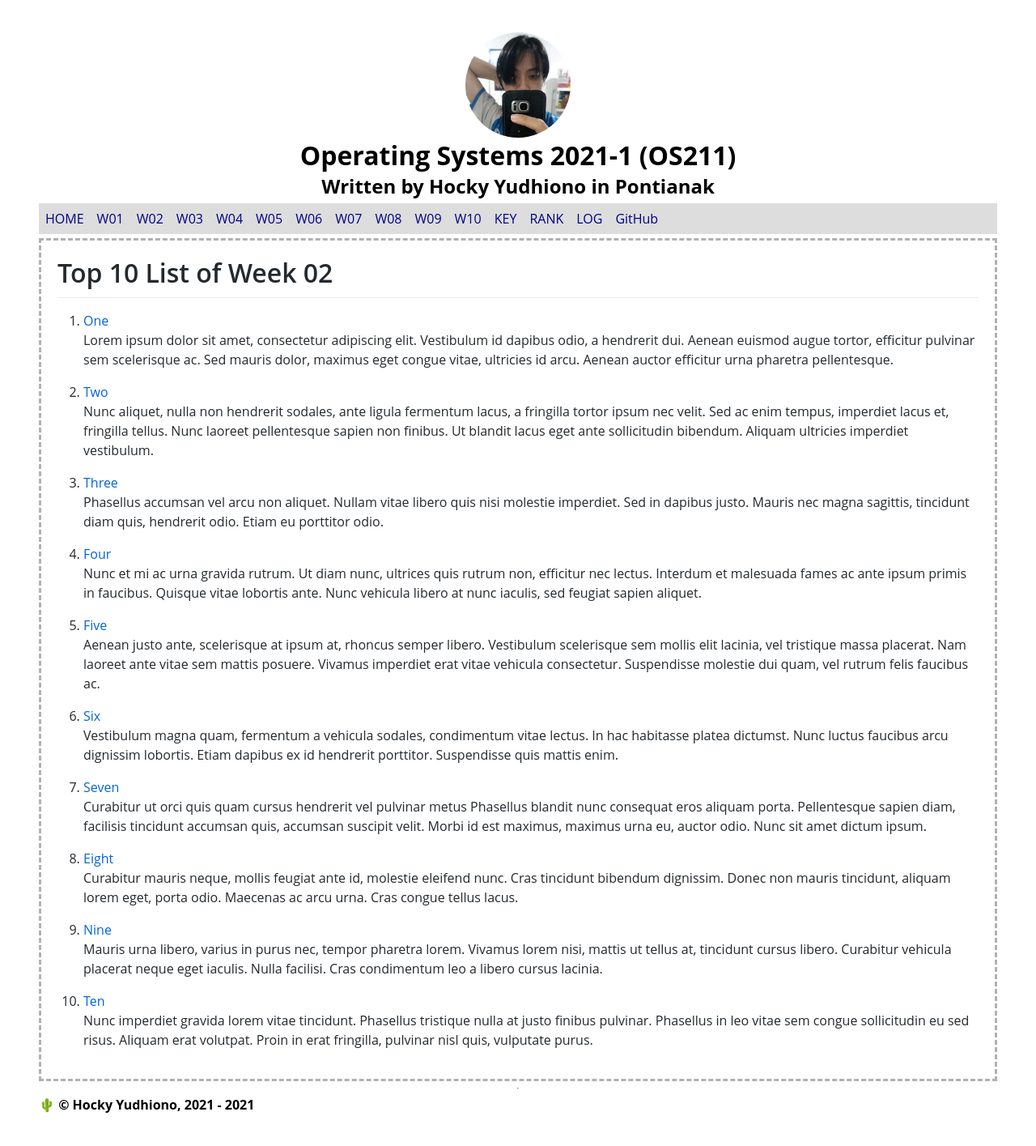
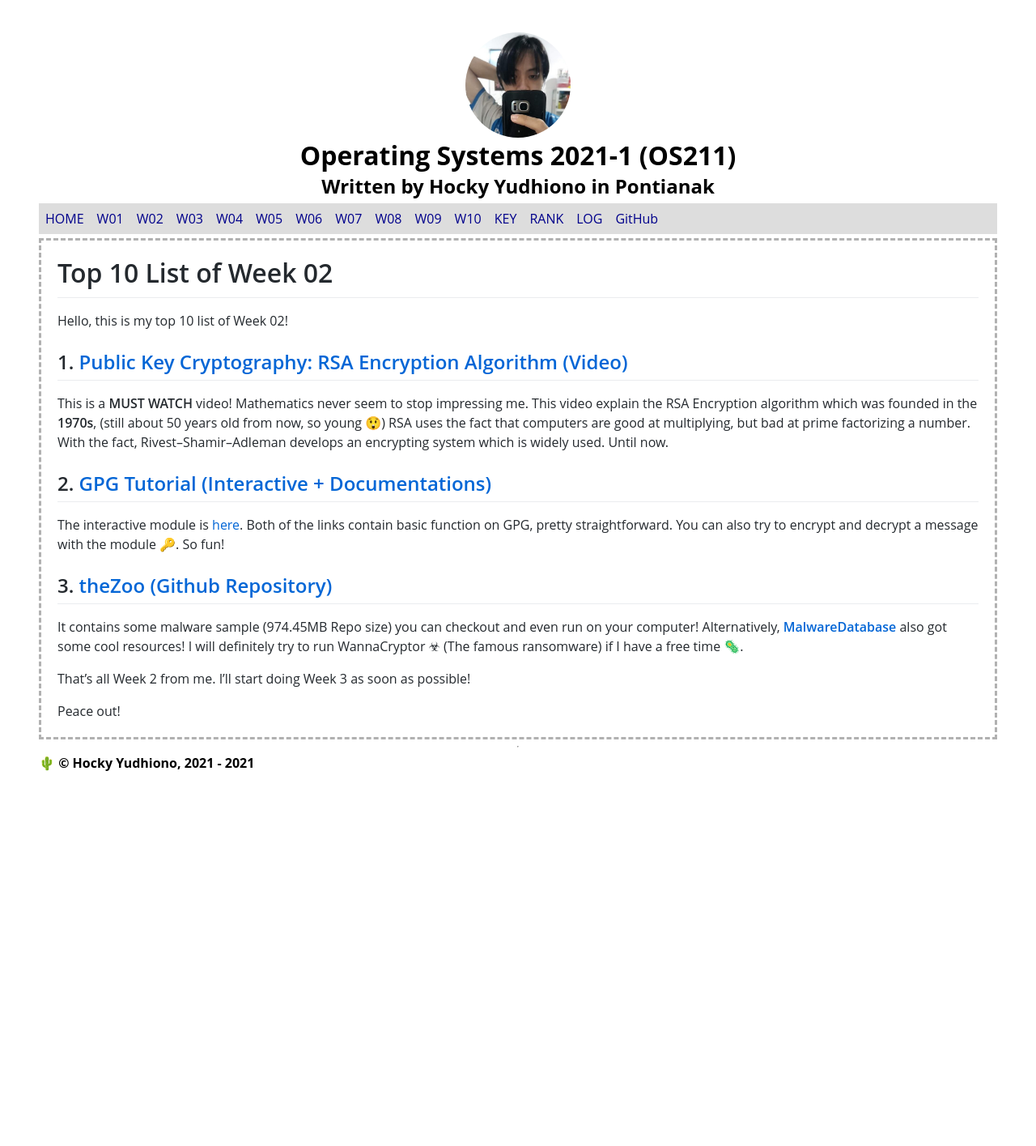
Before and after one commit to Bimabara/os211, a Jekyll site: the page built from w02.md, in a window 1280 px wide. Shown: the whole page at 81% size. Built offline with Jekyll 4.4.1, drawn with Linux system fonts in a browser that asks for light colours; our own code applies the rules of GitHub Pages for plain Markdown files; after the commit the page ends 993 px from its top, so only the background shows below that.

Commit message:
[W02] Add Top 3

```diff
--- a/w02.md
+++ b/w02.md
@@ -1,76 +1,26 @@
 ---
 layout: "layout"
-permalink: /W02/
+permalink: /W01/
 ---
 
 # Top 10 List of Week 02
 
-1. [One](https://en.wikipedia.org/wiki/1)<br>
-Lorem ipsum dolor sit amet, consectetur adipiscing elit.
-Vestibulum id dapibus odio, a hendrerit dui.
-Aenean euismod augue tortor, efficitur pulvinar sem scelerisque ac.
-Sed mauris dolor, maximus eget congue vitae, ultricies id arcu.
-Aenean auctor efficitur urna pharetra pellentesque.
+Hello, this is my top 10 list of Week 02!
 
-2. [Two](https://en.wikipedia.org/wiki/2)<br>
-Nunc aliquet, nulla non hendrerit sodales, ante ligula fermentum lacus, a fringilla tortor ipsum nec velit.
-Sed ac enim tempus, imperdiet lacus et, fringilla tellus.
-Nunc laoreet pellentesque sapien non finibus.
-Ut blandit lacus eget ante sollicitudin bibendum.
-Aliquam ultricies imperdiet vestibulum.
+## 1. [Public Key Cryptography: RSA Encryption Algorithm (Video)](https://www.youtube.com/watch?v=wXB-V_Keiu8)
 
-3. [Three](https://en.wikipedia.org/wiki/3)<br>
-Phasellus accumsan vel arcu non aliquet.
-Nullam vitae libero quis nisi molestie imperdiet.
-Sed in dapibus justo.
-Mauris nec magna sagittis, tincidunt diam quis, hendrerit odio.
-Etiam eu porttitor odio.
+This is a **MUST WATCH** video! Mathematics never seem to stop impressing me. This video explain the RSA Encryption algorithm which was founded in the **1970s**, (still about 50 years old from now, so young 😲) RSA uses the fact that computers are good at multiplying, but bad at prime factorizing a number. With the fact, Rivest–Shamir–Adleman develops an encrypting system which is widely used. Until now.
 
-4. [Four](https://en.wikipedia.org/wiki/4)<br>
-Nunc et mi ac urna gravida rutrum.
-Ut diam nunc, ultrices quis rutrum non, efficitur nec lectus.
-Interdum et malesuada fames ac ante ipsum primis in faucibus.
-Quisque vitae lobortis ante.
-Nunc vehicula libero at nunc iaculis, sed feugiat sapien aliquet.
+## 2. [GPG Tutorial (Interactive + Documentations)](https://www.devdungeon.com/content/gpg-tutorial)
 
-5. [Five](https://en.wikipedia.org/wiki/5)<br>
-Aenean justo ante, scelerisque at ipsum at, rhoncus semper libero.
-Vestibulum scelerisque sem mollis elit lacinia, vel tristique massa placerat.
-Nam laoreet ante vitae sem mattis posuere.
-Vivamus imperdiet erat vitae vehicula consectetur.
-Suspendisse molestie dui quam, vel rutrum felis faucibus ac.
+The interactive module is [here](https://www.igolder.com/PGP/). Both of the links contain basic function on GPG, pretty straightforward. You can also try to encrypt and decrypt a message with the module 🔑. So fun!
 
-6. [Six](https://en.wikipedia.org/wiki/6)<br>
-Vestibulum magna quam, fermentum a vehicula sodales, condimentum vitae lectus.
-In hac habitasse platea dictumst.
-Nunc luctus faucibus arcu dignissim lobortis.
-Etiam dapibus ex id hendrerit porttitor.
-Suspendisse quis mattis enim.
+## 3. [theZoo (Github Repository)](https://github.com/ytisf/theZoo)
 
-7. [Seven](https://en.wikipedia.org/wiki/7)<br>
-Curabitur ut orci quis quam cursus hendrerit vel pulvinar metus
-Phasellus blandit nunc consequat eros aliquam porta.
-Pellentesque sapien diam, facilisis tincidunt accumsan quis, accumsan suscipit velit.
-Morbi id est maximus, maximus urna eu, auctor odio.
-Nunc sit amet dictum ipsum.
+It contains some malware sample (974.45MB Repo size) you can checkout and even run on your computer! Alternatively, [**MalwareDatabase**](https://github.com/Endermanch/MalwareDatabase) also got some cool resources! I will definitely try to run WannaCryptor ☣ (The famous ransomware) if I have a free time 🦠.
 
-8. [Eight](https://en.wikipedia.org/wiki/8)<br>
-Curabitur mauris neque, mollis feugiat ante id, molestie eleifend nunc.
-Cras tincidunt bibendum dignissim.
-Donec non mauris tincidunt, aliquam lorem eget, porta odio.
-Maecenas ac arcu urna.
-Cras congue tellus lacus.
 
-9. [Nine](https://en.wikipedia.org/wiki/9)<br>
-Mauris urna libero, varius in purus nec, tempor pharetra lorem.
-Vivamus lorem nisi, mattis ut tellus at, tincidunt cursus libero.
-Curabitur vehicula placerat neque eget iaculis.
-Nulla facilisi.
-Cras condimentum leo a libero cursus lacinia.
 
-10. [Ten](https://en.wikipedia.org/wiki/10)<br>
-Nunc imperdiet gravida lorem vitae tincidunt.
-Phasellus tristique nulla at justo finibus pulvinar.
-Phasellus in leo vitae sem congue sollicitudin eu sed risus.
-Aliquam erat volutpat.
-Proin in erat fringilla, pulvinar nisl quis, vulputate purus.
+That's all Week 2 from me. I'll start doing Week 3 as soon as possible!
+
+Peace out!
```
